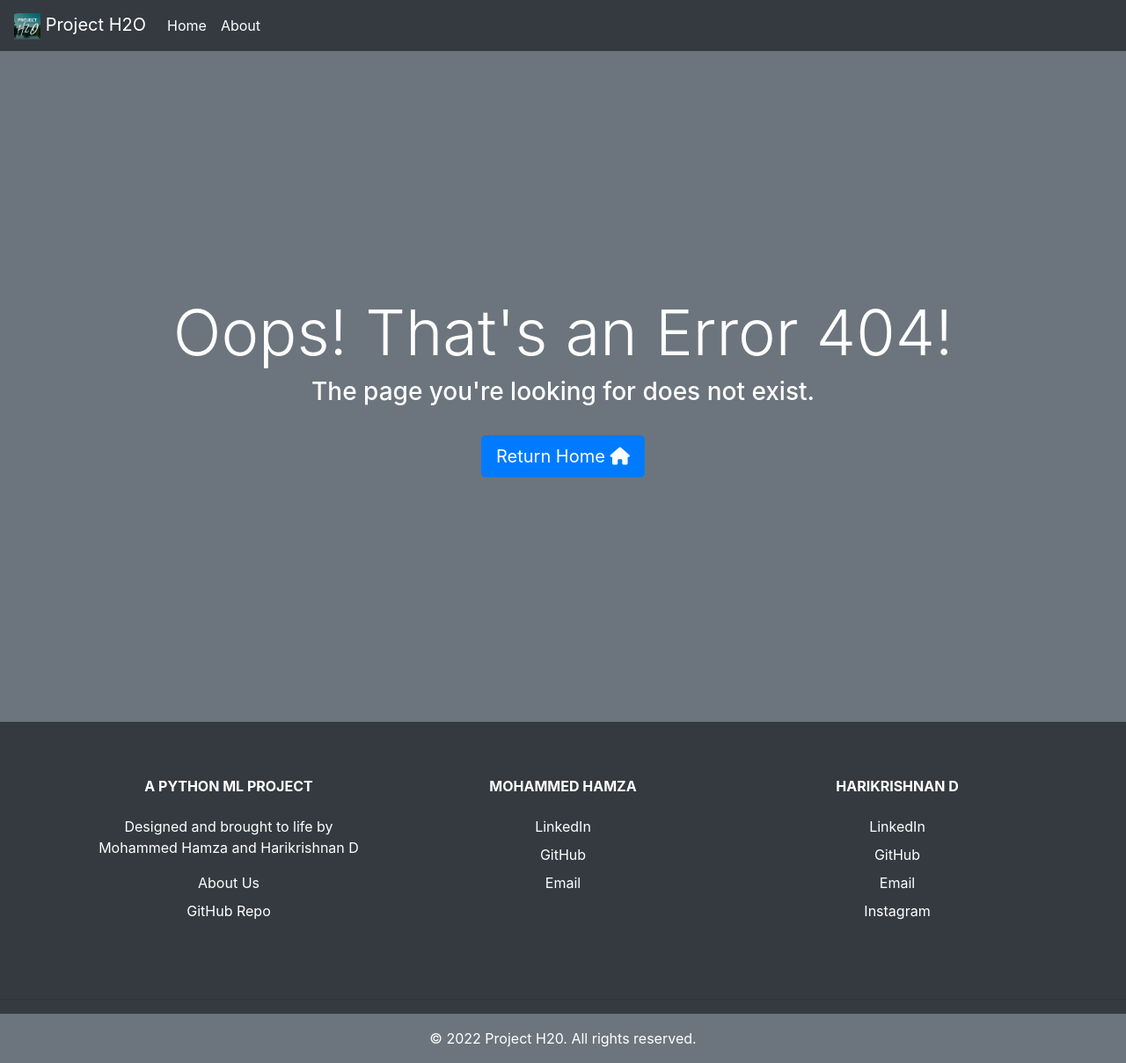
After one commit to harideegee/project-h2o, a Flask app: template templates/404.html in a window 1280 px wide. The commit adds this page. Shown: the whole page at 88% size. Run offline with Flask 2, Linux system fonts and the light colour scheme; the template is opened without the code that fills it, so the values that code supplies are empty; parts of the project's set-up code (start-up, migrations or seed data) failed here and were passed over; some libraries are stand-ins or nearby versions.

Commit message:
added error 404 handler and made some minor cosmetic upgrades

```diff
--- a/main.py
+++ b/main.py
@@ -1,11 +1,15 @@
-from flask import Flask, render_template, request, redirect, jsonify, url_for
+from flask import Flask, render_template, request, redirect
 import pickle
 import numpy as np
-import pandas as pd
+
 
 model = pickle.load(open('rfc.pkl', 'rb'))
 app = Flask(__name__)
 app.config['SECRET_KEY'] = '78fabf5575579bcb76daea4131c8b06f8d41462b08850e3f'
+
+@app.errorhandler(404)
+def not_found(e):
+    return render_template("404.html")
 
 @app.route("/")
 def hello_world():
@@ -45,4 +49,4 @@ def potability_calc():
 
 
 if  __name__ == "__main__":
-    app.run(debug=True)
+    app.run(debug=False)
--- a/requirements.txt
+++ b/requirements.txt
@@ -7,7 +7,6 @@ Jinja2==3.1.2
 joblib==1.2.0
 MarkupSafe==2.1.1
 numpy==1.22.4
-pandas==1.4.3
 python-dateutil==2.8.2
 pytz==2022.6
 scikit-learn==1.1.3
--- /dev/null
+++ b/templates/404.html
@@ -0,0 +1,12 @@
+{% extends "base.html" %}
+
+{% block content %}
+<div class="container text-white" style="padding: 25% 0;">
+
+<h1 class="display-3">Oops! That's an Error 404!</h1>
+<h3 class="display-5">The page you're looking for does not exist.</h3>
+<br>
+<a href="/" class="btn btn-primary btn-lg">Return Home <i class="fa fa-home"></i></a>
+
+</div>
+{% endblock %}
--- a/templates/about.html
+++ b/templates/about.html
@@ -1,8 +1,10 @@
 {% extends "base.html" %}
 {% block content %}
 <div class="card" style="padding: 20px; margin: 20px;">
-<h1 class="display-3">Testing the potability of water</h1>
+<h1 class="display-3">Project H2O</h1>
 <p class="lead">A project by Mohammed Hamza and Harikrishnan D</p>
+<img src="{{url_for('static', filename = 'about.png')}}" alt="">
+<a href="https://github.com/harideegee/project-h2o" class="text-secondary" style="text-align: left;">View the source code <i class="fa-brands fa-github"></i></a>
 
 <h1 class="display-4">Why?</h1>
 <p class="lead">Access to safe drinking-water is essential to health, a basic human right and a component of effective policy for health protection. This is important as a health and development issue at a national, regional and local level. In some regions, it has been shown that investments in water supply and sanitation can yield a net economic benefit, since the reductions in adverse health effects and health care costs outweigh the costs of undertaking the interventions.</p>
```
Also changed, not shown: templates/results.html (+7 -4 lines), static/about.png (added), 2 other files.
